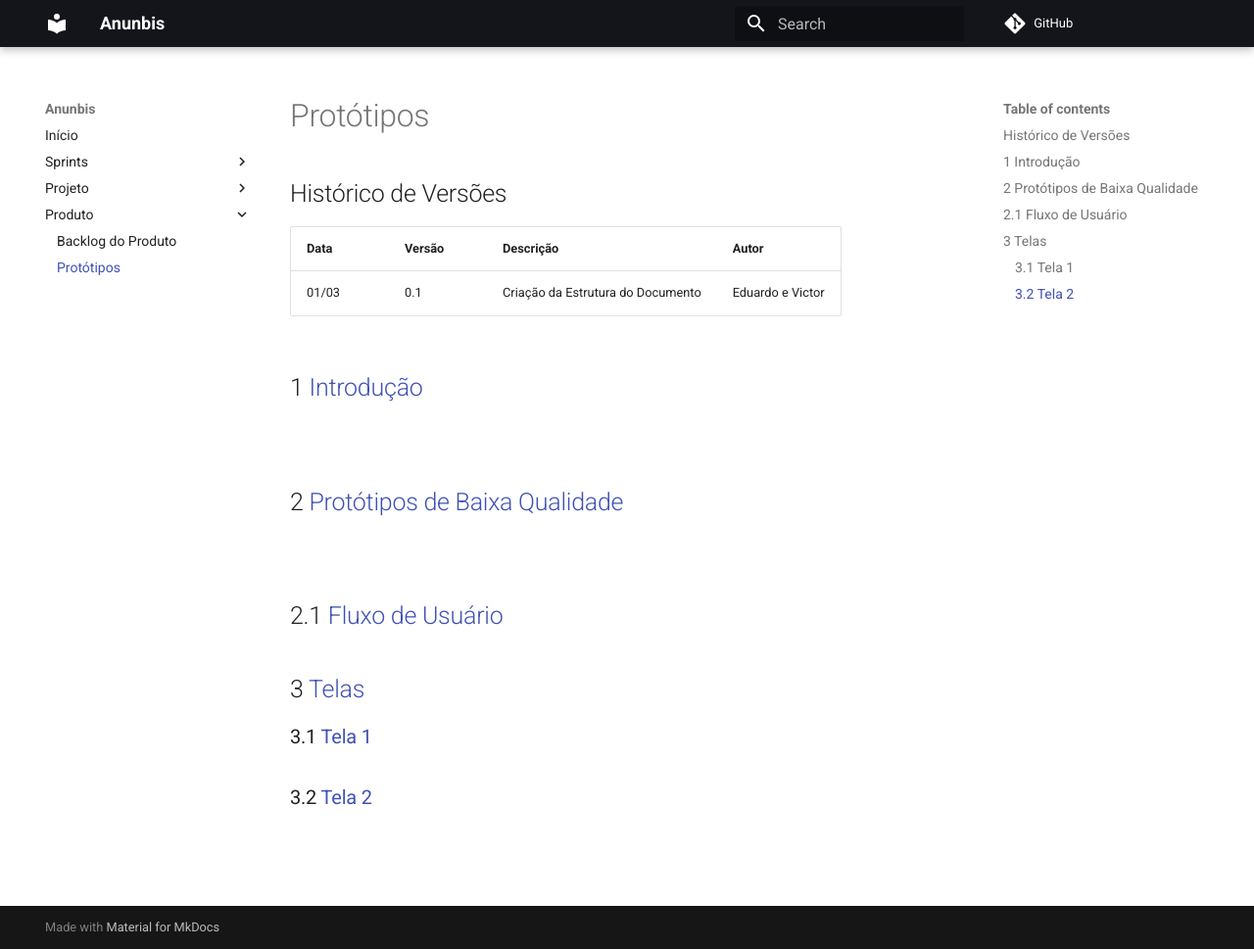
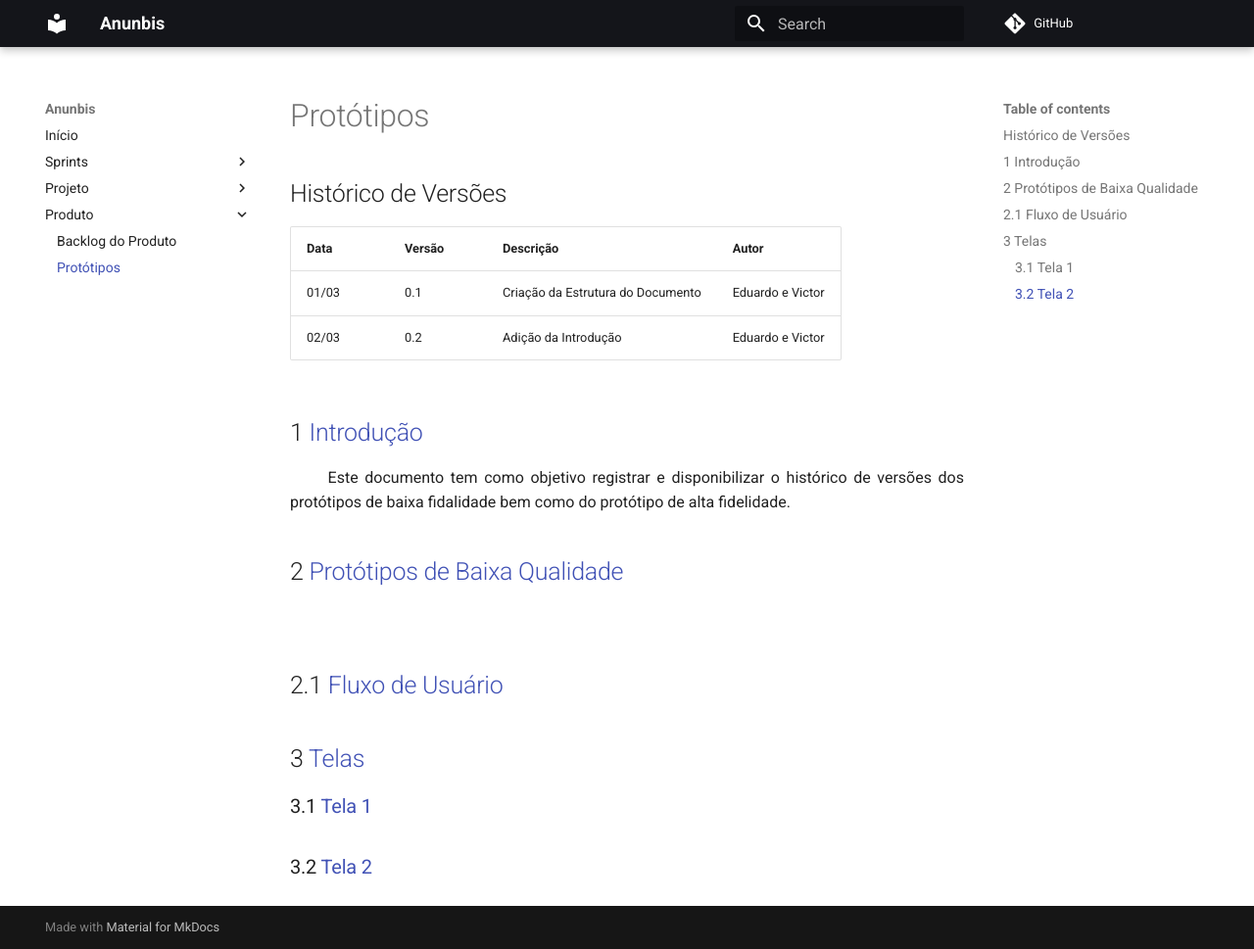
Before and after one commit to fga-eps-mds/2020.2-Anunbis, an MkDocs documentation site: the page built from docs/produto/prototipos.md, in a window 1280 px wide and 969 px high. Shown: the whole window at 98% size. Built offline with MkDocs 1.6.1 and Material for MkDocs 9.7.7, drawn with Linux system fonts in a browser that asks for light colours; comment, search, counter and statistics services are not loaded.

Commit message:
#39 Adicionada Introdução ao Documento de Protótipo
Co-authored-by: victorhugo21 <hugo.victorcsi@gmail.com>

```diff
--- a/docs/produto/prototipos.md
+++ b/docs/produto/prototipos.md
@@ -3,12 +3,12 @@
 Data|Versão|Descrição|Autor
 -|-|-|-
 01/03|0.1|Criação da Estrutura do Documento|Eduardo e Victor|
+02/03|0.2|Adição da Introdução|Eduardo e Victor|
 
 
 ## 1 <a name="1">Introdução</a>
 
- <p align = "justify"> &emsp;&emsp;  </p>
-
+ <p align = "justify"> &emsp;&emsp; Este documento tem como objetivo registrar e disponibilizar o histórico de versões dos protótipos de baixa fidalidade bem como do protótipo de alta fidelidade.</p>
 
 ## 2 <a name="2">Protótipos de Baixa Qualidade</a>
 
```
